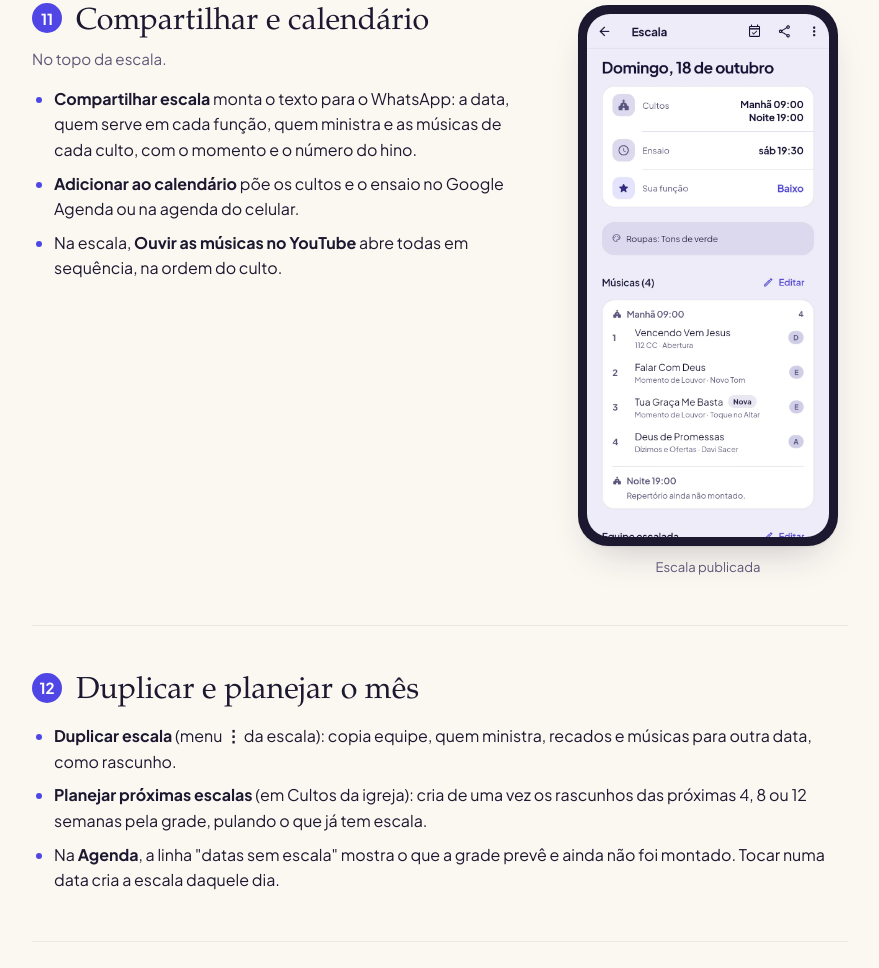
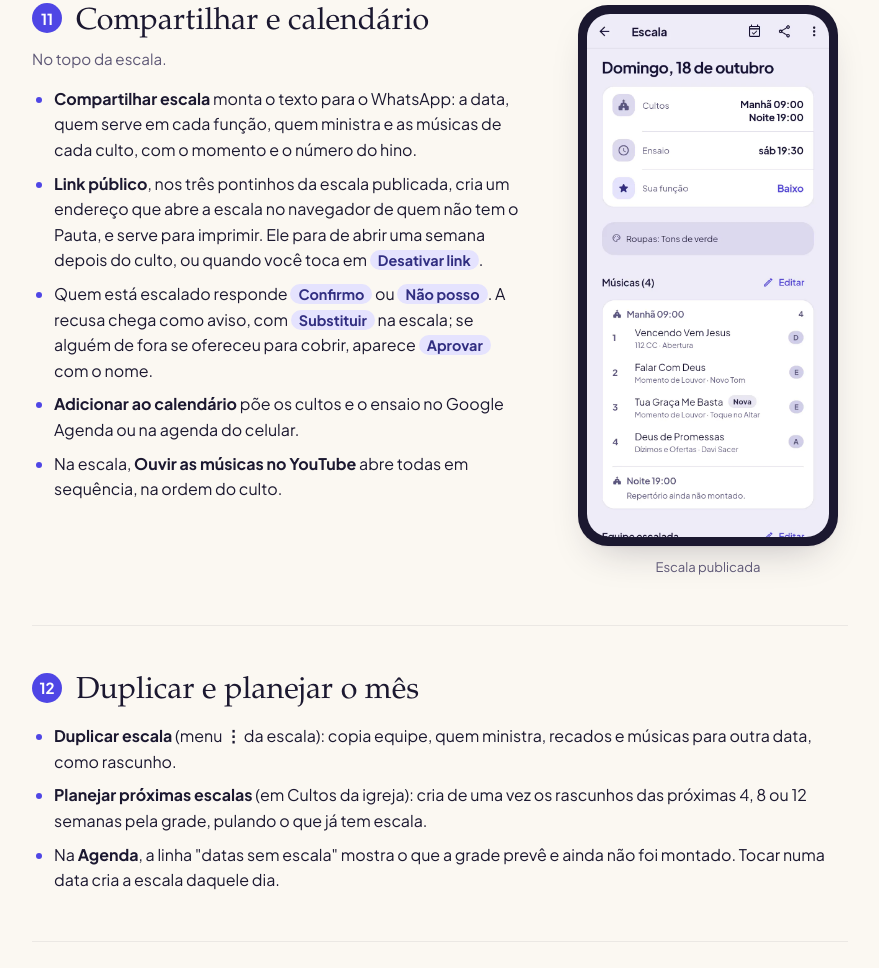
Before and after one commit to simonscabello/pauta-site, a plain HTML site: page guia/lider.html in a window 1280 px wide. Shown: the part 9801-10769 px from the top of the page, without its empty margins (348-1227 px from the left). Drawn offline with Linux system fonts and the light colour scheme.

Commit message:
Guias: presença, cobrir e link público
Co-Authored-By: Claude Fable 5.2 <noreply@anthropic.com>

```diff
--- a/guia/lider.html
+++ b/guia/lider.html
@@ -267,6 +267,8 @@
             <p class="onde">No topo da escala.</p>
             <ul>
               <li><b>Compartilhar escala</b> monta o texto para o WhatsApp: a data, quem serve em cada função, quem ministra e as músicas de cada culto, com o momento e o número do hino.</li>
+              <li><b>Link público</b>, nos três pontinhos da escala publicada, cria um endereço que abre a escala no navegador de quem não tem o Pauta, e serve para imprimir. Ele para de abrir uma semana depois do culto, ou quando você toca em <kbd>Desativar link</kbd>.</li>
+              <li>Quem está escalado responde <kbd>Confirmo</kbd> ou <kbd>Não posso</kbd>. A recusa chega como aviso, com <kbd>Substituir</kbd> na escala; se alguém de fora se ofereceu para cobrir, aparece <kbd>Aprovar</kbd> com o nome.</li>
               <li><b>Adicionar ao calendário</b> põe os cultos e o ensaio no Google Agenda ou na agenda do celular.</li>
               <li>Na escala, <b>Ouvir as músicas no YouTube</b> abre todas em sequência, na ordem do culto.</li>
             </ul>
```
Also changed, not shown: guia/integrante.html (+2 -0 lines).
